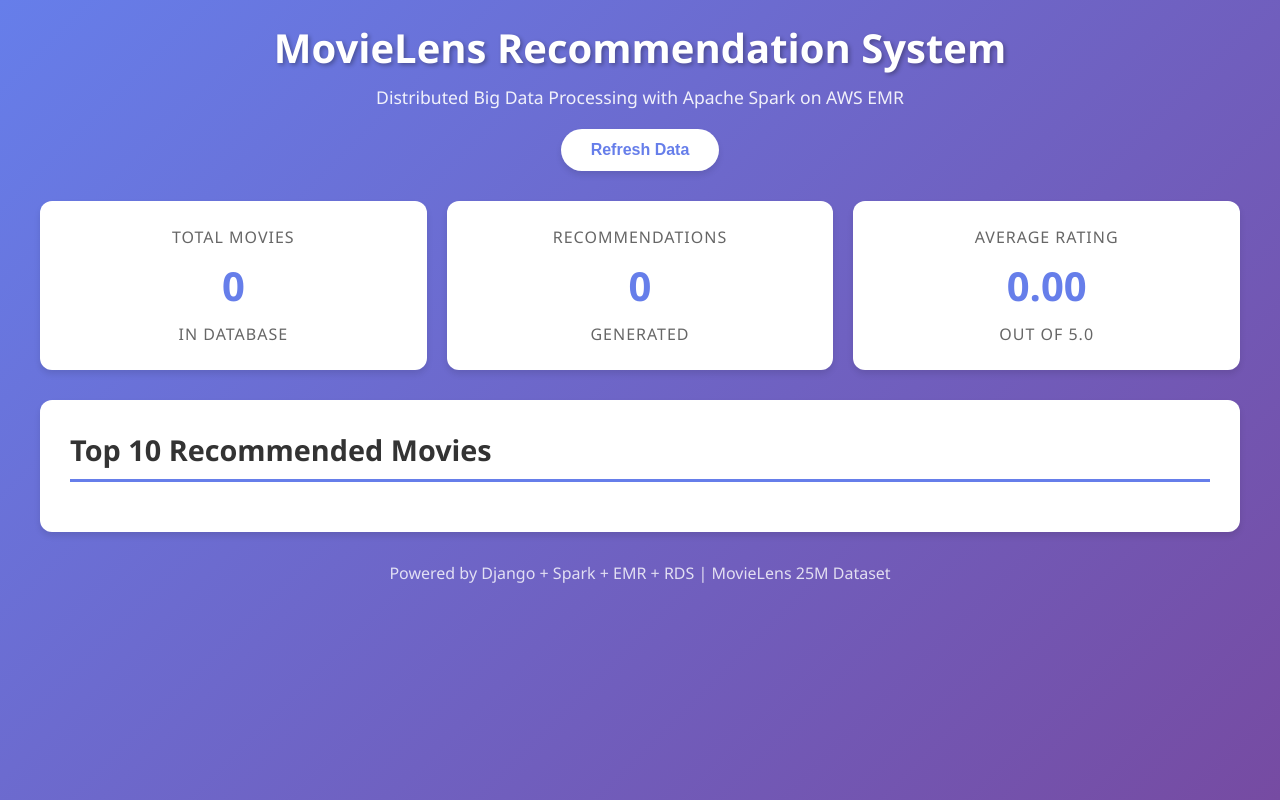
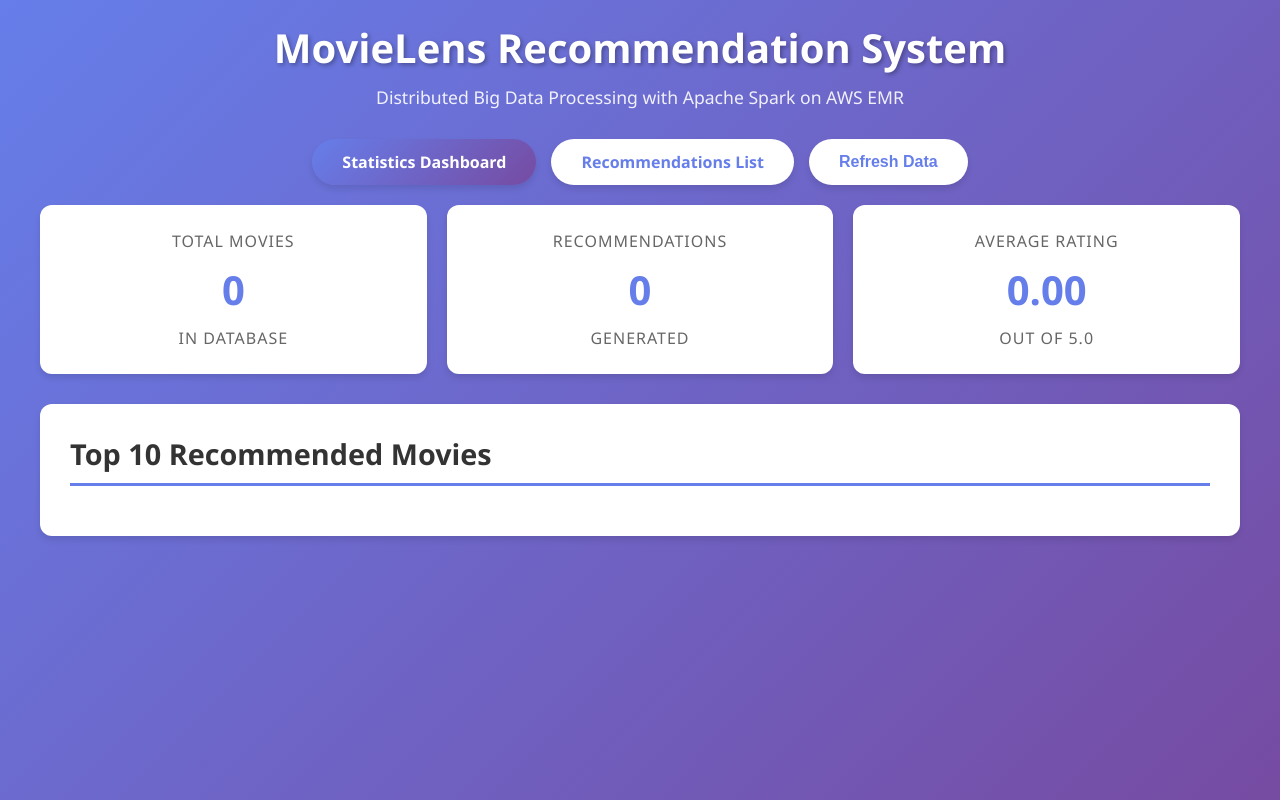
Before and after one commit to DedeGrande001/WQD7008, a Django app: page /dashboard/ in a window 1280 px wide. Run offline with Django 4.2, Linux system fonts and the light colour scheme; data that the repository does not hold is empty.

Commit message:
edited 01/24

```diff
--- a/app/templates/app/stats.html
+++ b/app/templates/app/stats.html
@@ -160,7 +160,16 @@
             margin: 20px 0;
         }
 
-        .refresh-btn {
+        .nav-buttons {
+            text-align: center;
+            margin: 20px 0;
+            display: flex;
+            justify-content: center;
+            gap: 15px;
+            flex-wrap: wrap;
+        }
+
+        .nav-btn {
             background: white;
             color: #667eea;
             border: none;
@@ -169,22 +178,22 @@
             font-size: 1em;
             font-weight: bold;
             cursor: pointer;
-            margin-top: 20px;
             box-shadow: 0 4px 6px rgba(0,0,0,0.1);
             transition: all 0.3s ease;
+            text-decoration: none;
+            display: inline-block;
         }
 
-        .refresh-btn:hover {
+        .nav-btn:hover {
             transform: translateY(-2px);
             box-shadow: 0 6px 12px rgba(0,0,0,0.15);
         }
 
-        .footer {
-            text-align: center;
+        .nav-btn.active {
+            background: linear-gradient(135deg, #667eea 0%, #764ba2 100%);
             color: white;
-            margin-top: 30px;
-            opacity: 0.8;
         }
+
     </style>
 </head>
 <body>
@@ -192,7 +201,12 @@
         <div class="header">
             <h1>MovieLens Recommendation System</h1>
             <p>Distributed Big Data Processing with Apache Spark on AWS EMR</p>
-            <button class="refresh-btn" onclick="loadStats()">Refresh Data</button>
+        </div>
+
+        <div class="nav-buttons">
+            <a href="/dashboard/" class="nav-btn active">Statistics Dashboard</a>
+            <a href="/movies/" class="nav-btn">Recommendations List</a>
+            <button class="nav-btn" onclick="loadStats()">Refresh Data</button>
         </div>
 
         <div id="loading" class="loading">Loading statistics...</div>
@@ -223,10 +237,6 @@
                 <h2>Top 10 Recommended Movies</h2>
                 <ul class="movie-list" id="movieList"></ul>
             </div>
-        </div>
-
-        <div class="footer">
-            <p>Powered by Django + Spark + EMR + RDS | MovieLens 25M Dataset</p>
         </div>
     </div>
 
```
Also changed, not shown: app/templates/app/recommendations.html (+6 -11 lines).
